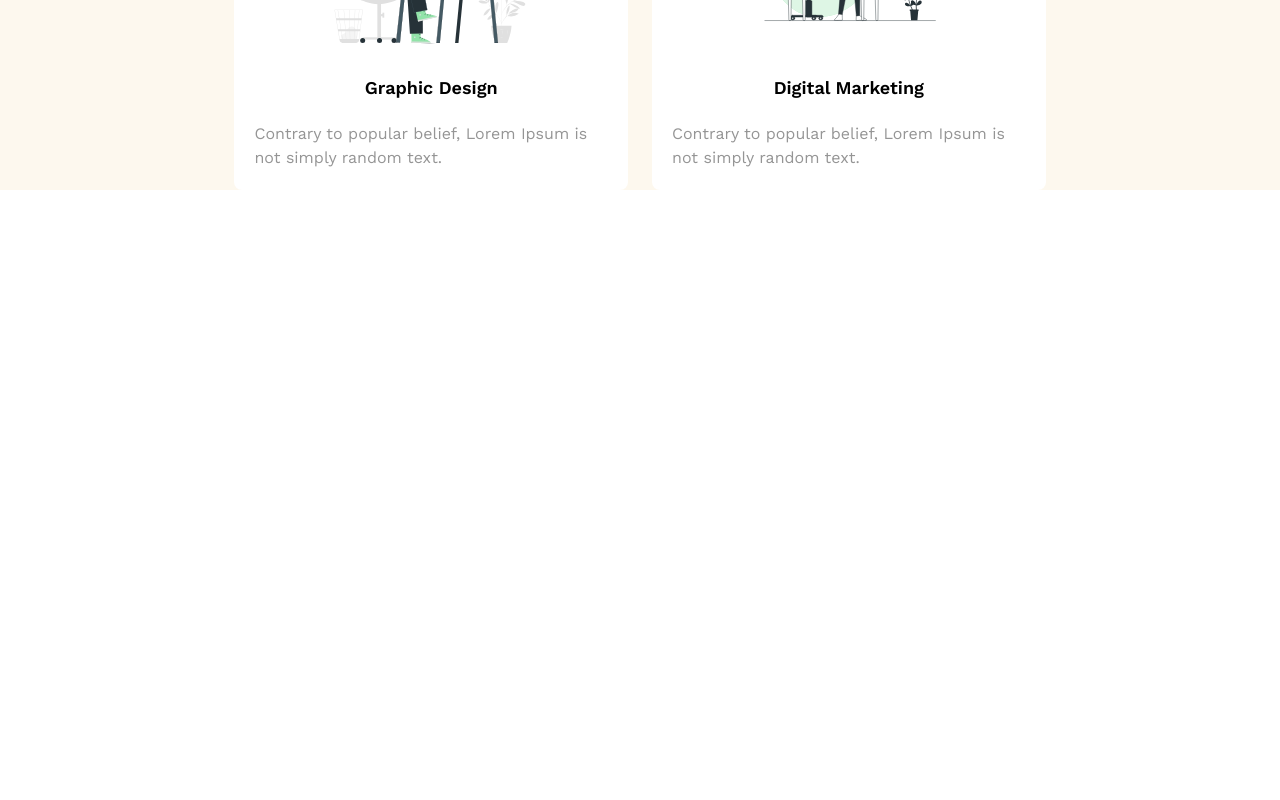
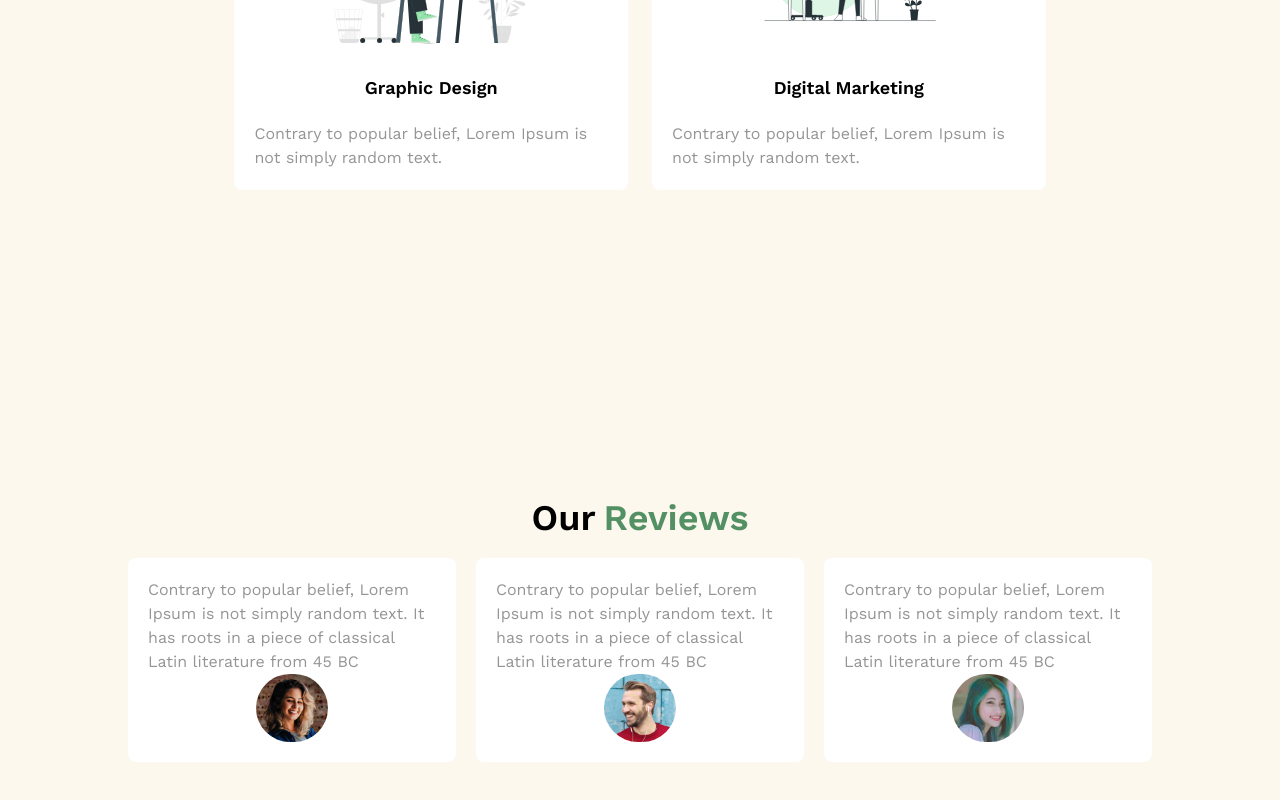
Before and after one commit to DelzironBraz/eStudy, a React (Vite) app: page / in a window 1280 px wide. Shown: the part 2370-3170 px from the top of the page. Before the commit the page ends 2600 px from the top, so only its background shows below. Built offline with nearby package versions, Linux system fonts and the light colour scheme.

Commit message:
feat: add reviews section (#5)

```diff
--- a/src/App.tsx
+++ b/src/App.tsx
@@ -3,6 +3,7 @@ import Home from './pages/Home';
 import Navbar from './components/Navbar';
 import About from './pages/About';
 import Courses from './pages/Courses';
+import Reviews from './pages/Reviews';
 
 const App = () => {
   return (
@@ -20,6 +21,10 @@ const App = () => {
       <div id='courses'>
         <Courses />
       </div>
+
+      <div id='reviews'>
+        <Reviews />
+      </div>
     </main>
   );
 };
--- /dev/null
+++ b/src/components/ReviewCard.tsx
@@ -0,0 +1,18 @@
+import { Review } from "../interface/Review";
+
+const ReviewCard = (props: Review) => {
+    return (
+        <div className="w-full md:w-1/3 bg-white border-2 border-lightText md:border-none p-5 rounded-lg hover:shadow-[rgba(0,0,0,0.2)_0px_3px_8px] transition-all">
+            <div>
+                <p className="text-lightText">
+                    {props.description}
+                </p>
+            </div>
+            <div className="flex flex-row justify-center">
+                <img src={props.img} alt="" className="rounded-full w-1/4" />
+            </div>
+        </div>
+    );
+};
+
+export default ReviewCard;
--- /dev/null
+++ b/src/interface/Review.ts
@@ -0,0 +1,5 @@
+export interface Review {
+    id: number;
+    description: string;
+    img: string;
+}
--- /dev/null
+++ b/src/pages/Reviews.tsx
@@ -0,0 +1,19 @@
+import Heading from "../components/Heading";
+import ReviewCard from "../components/ReviewCard";
+import { ReviewsData } from "../utils/reviews-data";
+
+const Reviews = () => {
+    return (
+        <section className="min-h-screen flex flex-col items-center justify-center md:px-32 px5">
+            <Heading title="Our" subTitle="Reviews" />
+
+            <div className="flex flex-col md:flex-row gap-5 mt-5">
+                {ReviewsData.map((review) => (
+                    <ReviewCard key={review.id} {...review} />
+                ))}
+            </div>
+        </section>
+    );
+};
+
+export default Reviews;
--- /dev/null
+++ b/src/utils/reviews-data.ts
@@ -0,0 +1,22 @@
+import review1 from '../assets/images/pic1.png';
+import review2 from '../assets/images/pic2.png';
+import review3 from '../assets/images/pic3.png';
+import { Review } from '../interface/Review';
+
+export const ReviewsData: Review[] = [
+    {
+        id: 1,
+        description: "Contrary to popular belief, Lorem Ipsum is not simply random text. It has roots in a piece of classical Latin literature from 45 BC",
+        img: review1
+    },
+    {
+        id: 2,
+        description: "Contrary to popular belief, Lorem Ipsum is not simply random text. It has roots in a piece of classical Latin literature from 45 BC",
+        img: review2
+    },
+    {
+        id: 3,
+        description: "Contrary to popular belief, Lorem Ipsum is not simply random text. It has roots in a piece of classical Latin literature from 45 BC",
+        img: review3
+    }
+]
```
